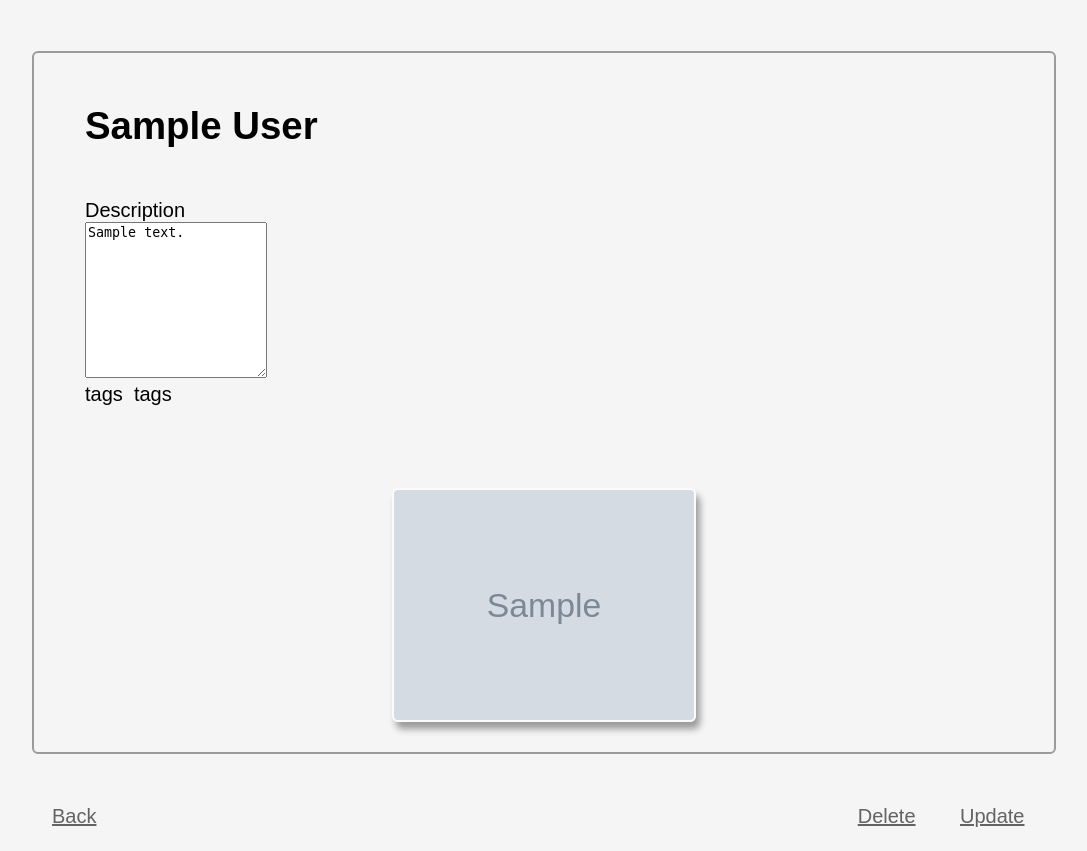
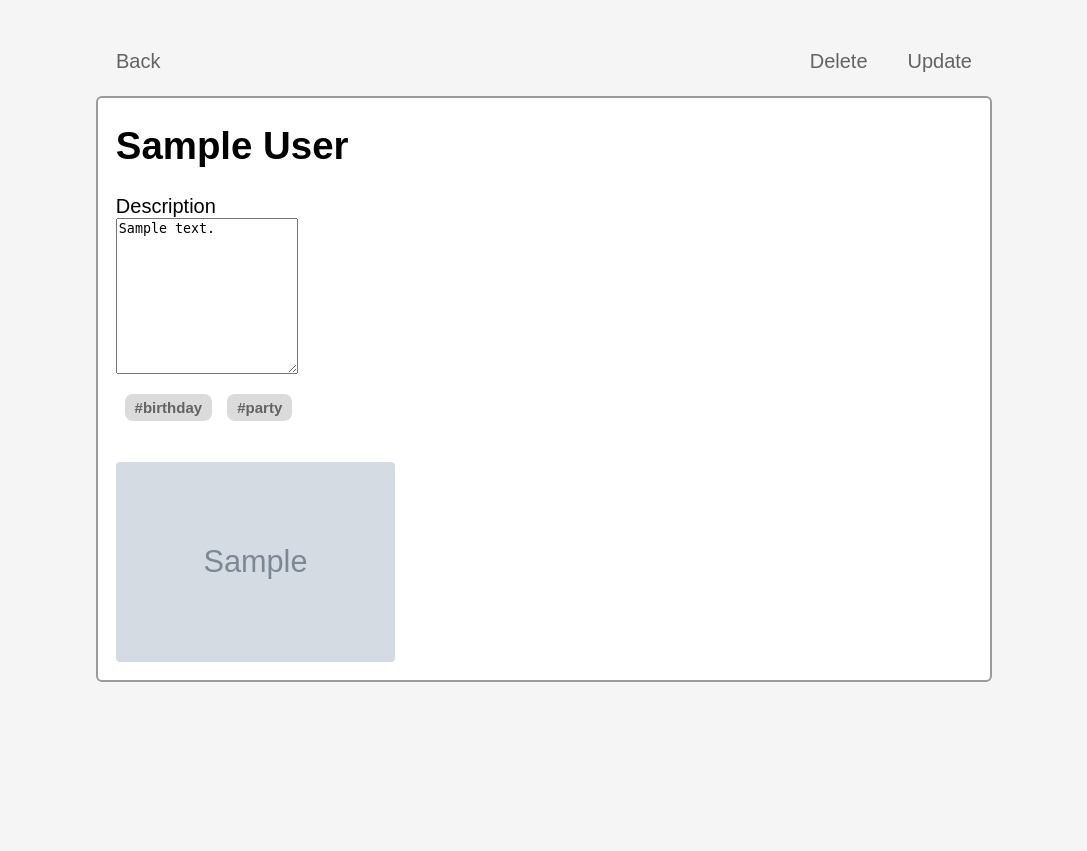
Before and after one commit to ArmanMokammel/Django-NoteApp, a Django app: a page that uses UserData/templates/view_note.html in a window 1280 px wide. Shown: the whole page, without its empty margins (96-1183 px from the left). After the commit the page ends 682 px from the top, so only its background shows below. Run offline with Django 4.2, Linux system fonts and the light colour scheme; a user stored in the database is signed in; tables that the repository leaves empty hold one stand-in row (values such as "Sample post"); grey boxes marked "Sample" are stand-in pictures; some libraries are stand-ins or nearby versions.

Commit message:
Updated interface and made responsive

```diff
--- a/UserData/templates/view_note.html
+++ b/UserData/templates/view_note.html
@@ -9,252 +9,183 @@
         body {
             font-family: Arial, sans-serif;
             background-color: #f5f5f5;
-            height: 100vh;
-            width: 80vw;
+            width: 70vw;
             padding: 0;
-            margin: 0 10%;
-        }
-        .box{
-            margin-top: 5%;
-            border: 3px solid rgb(155, 155, 155);
-            border-radius: 6px;
-        }
-        .note_title{
-            font-size: larger;
-            margin: 5% 5%;
-        }
-        .description{
-            font-size: 15px;
-            padding: 0% 5%;
-        }
-        .images{
-            margin-top: 5%;
-            display: flex;
-            flex-wrap: wrap;
-            padding: 0px 5%;
-            padding-bottom: 50px;
-        }
-        .images img{
-            width: 300px;
-            height: 200px;
-            border: 2px solid rgb(252, 250, 250);
-            border-radius: 6px;
-            box-shadow: 4px 7px 7px 0px rgb(155, 154, 154);
-            margin: 10px;
+            margin: 0 15%;
         }
         .buttons{
-            margin:5% 0%;
+            margin-top:5%;
+            display: flex;
+            flex-direction: row;
         }
         .back_button , .update_button , .delete_button{
+            text-decoration: none;
             border-radius: 6px;
             background: none;
-            padding: 10px 40px;
+            padding: 5px 20px;
             font-size: 20px;
-            margin: 10px;
             color: rgb(99, 99, 99);
             cursor: pointer;
             border: 0px solid white;
         }
         .back_button{
-            margin-left: -5px;
+            margin-right: auto;
         }
-        .delete_button{
-            margin-left: 62%;
+        .box{
+            margin-top: 2%;
+            margin-bottom: 5%;
+            border: 2px solid rgb(155, 155, 155);
+            border-radius: 6px;
+            background-color: white;
+        }
+        .note_title{
+            font-size: larger;
+            margin: 3% 0% 3% 2%;
+        }
+        .description{
+            font-size: 20px;
+            padding: 0% 2%;
+        }
+        .description_tags{
+            margin-top: 20px;
+            margin-left: 2%;
+        }
+        .tags{
+            text-decoration: none;
+            border-radius: 8px;
+            background: none;
+            background: rgb(219, 219, 219);
+            padding: 5px 10px;
+            font-size: 15px;
+            margin: 2px;
+            color: rgb(99, 99, 99);
+            cursor: pointer;
+            border: 0px solid white;
+            font-weight: bold;
+        }
+        .images{
+            margin-top: 5%;
+            display: grid;
+            grid-template-columns:1fr 1fr 1fr;
+            padding-bottom: 2%;
+            justify-content: center;
+            grid-gap: 10px;
+            margin-left: 2%;
+            margin-right: 2%;
+        }
+        .images img{
+            width: 100%;
+            height: 150px;
+            object-fit: cover;
+            border-radius: 4px;
+            margin: 0px;
         }
         .back_button:hover , .update_button:hover , .delete_button:hover{
             color: rgb(70, 70, 70);
             background-color: rgb(219, 219, 219);
+            transition: .5s
+        }
+        .tags:hover{
+            color: rgb(219, 219, 219);
+            background-color: #637792;
+            transition: .5s;
         }
         @media only screen and (max-width: 576px)  {
-            .box{
-                border: 2px solid rgb(155, 155, 155);
-            }
             .note_title{
                 font-size: 10px;
             }
             .description{
                 font-size: 15px;
             }
+            .images{
+                grid-template-columns:1fr 1fr;
+            }
             .images img{
-                width: 80px;
-                height: 75px;
-                border: 2px solid rgb(252, 250, 250);
-                border-radius: 6px;
-                box-shadow: 4px 7px 7px 0px rgb(155, 154, 154);
-                margin: 2px;
-            }
-            .images{
-                margin-bottom: 5%;
-                padding: 2% 2%;
-                justify-content:center;
+                height: 100px;
             }
             .back_button , .update_button , .delete_button{
-                border-radius: 6px;
-                background: none;
-                padding: 5px 20px;
+                padding: 5px 10px;
                 font-size: 15px;
-                color: rgb(99, 99, 99);
-                border: 0px solid white;
-                margin: 0px;
-            }
-            .buttons{
-                display: flex;
-                justify-content: space-around;
             }
         }
         @media (min-width: 576px) and (max-width: 769px)  {
-            .box{
-                border: 2px solid rgb(155, 155, 155);
-            }
-            .note_title{
-                font-size: 10px;
-            }
-            .description{
-                font-size: 20px;
-            }
-            .images img{
-                width: 150px;
-                height: 115px;
-                border: 2px solid rgb(252, 250, 250);
-                border-radius: 6px;
-                box-shadow: 4px 7px 7px 0px rgb(155, 154, 154);
-                margin: 7px;
-
-            }
-            .images{
-                margin-bottom: 0%;
-                padding: 2% 2%;
-                justify-content:center ;
-            }
             .back_button , .update_button , .delete_button{
-                border-radius: 6px;
-                background: none;
-                padding: 5px 20px;
+                padding: 5px 10px;
                 font-size: 15px;
-                color: rgb(99, 99, 99);
-                border: 0px solid white;
-                margin: 0px;
-            }
-            .delete_button{
-                margin-left: 55%;
             }
         }
         @media (min-width: 769px) and (max-width: 1025px)  {
+            .back_button , .update_button , .delete_button{
+                padding: 5px 20px;
+                font-size: 20px
+            }
+            .tags{
+                margin-left: 1%;
+            }
+        }
+        @media (min-width: 1025px) and (max-width: 1500px)  {
+            .images img{
+                height: 200px;
+            }
+            .back_button , .update_button , .delete_button{
+                padding: 5px 20px;
+                font-size: 20px;
+            }
+            .tags{
+                margin-left: 1%;
+            }
+        }
+        @media (min-width: 1500px) and (max-width: 3000px)  {
             .box{
-                border: 2px solid rgb(155, 155, 155);
+                border: 3px solid rgb(155, 155, 155);
             }
             .description{
-                font-size: 15px;
+                font-size: 40px;
+                margin-bottom: 2%;
             }
             .images img{
-                width: 200px;
-                height: 150px;
-                border: 2px solid rgb(252, 250, 250);
-                border-radius: 6px;
-                box-shadow: 4px 7px 7px 0px rgb(155, 154, 154);
-                margin: 10px;
-
+                height: 300px;
+            }
+            .back_button , .update_button , .delete_button{
+                padding: 5px 20px;
+                font-size: 25px;
             }
             .images{
-                margin-bottom: 0%;
-                padding: 2% 2%;
-                justify-content:center ;
+                margin-left: 1%;
+                margin-right: 1%;
             }
             .back_button , .update_button , .delete_button{
-                border-radius: 6px;
-                background: none;
-                padding: 5px 20px;
-                font-size: 15px;
-                color: rgb(99, 99, 99);
-                border: 0px solid white;
-                margin: 0px;
+                font-size: 40px;
             }
-            .delete_button{
-                margin-left: 65%;
+            .note_title{
+                font-size: 30px;
+            }
+            .tags{
+                font-size: 30px;
             }
         }
-        @media (min-width: 1025px) and (max-width: 2560px)  {
-            .box{
-                border: 2px solid rgb(155, 155, 155);
-            }
-            .description{
-                font-size: 20px;
-            }
-            .images img{
-                width: 300px;
-                height: 230px;
-                border: 2px solid rgb(252, 250, 250);
-                border-radius: 6px;
-                box-shadow: 4px 7px 7px 0px rgb(155, 154, 154);
-                margin: 10px;
-            }
-            .images{
-                margin-bottom: 0%;
-                padding: 2% 2%;
-                justify-content:center ;
-            }
-            .back_button , .update_button , .delete_button{
-                border-radius: 6px;
-                background: none;
-                padding: 5px 20px;
-                font-size: 20px;
-                color: rgb(99, 99, 99);
-                border: 0px solid white;
-                margin: 0px;
-            }
-            .delete_button{
-                margin-left: 70%;
-            }
-        }
-        @media (min-width: 1025px) and (max-width: 2559px)  {
-            .box{
-                border: 2px solid rgb(155, 155, 155);
-            }
-            .description{
-                font-size: 20px;
-            }
-            .images img{
-                width: 300px;
-                height: 230px;
-                border: 2px solid rgb(252, 250, 250);
-                border-radius: 6px;
-                box-shadow: 4px 7px 7px 0px rgb(155, 154, 154);
-                margin: 10px;
-            }
-            .images{
-                margin-bottom: 0%;
-                padding: 2% 2%;
-                justify-content:center ;
-            }
-            .back_button , .update_button , .delete_button{
-                border-radius: 6px;
-                background: none;
-                padding: 5px 20px;
-                font-size: 20px;
-                color: rgb(99, 99, 99);
-                border: 0px solid white;
-                margin: 0px;
-            }
-            .delete_button{
-                margin-left: 70%;
-            }
-        }
-    </style>
+        </style>
     <title>View Note</title>
 </head>
 <body>
+    <div class="buttons">
+        <a href="{% url 'UserData:notes_home' usernameee %}" class="back_button" name="back">Back</a>
+        <a href="{% url 'UserData:delete_note' usernameee user_note.pk %}" class="delete_button" name="delete_note">Delete</a>
+        <a href="{% url 'UserData:update_note' usernameee user_note.pk %}" class="update_button" name="update_note">Update</a>
+    </div>
     <div class="box">
-    <div class="note_title">
-        <h1>{{user_note.title}}</h1>
-    </div>
+        <div class="note_title">
+            <h1>{{user_note.title}}</h1>
+        </div>
         <div class="description">
             <label for="note-description" class="col-sm-2 form-control-label">Description</label>
             <div class="col-sm-10">
                 <textarea name="note_description" id="note-description" rows="10">{{ user_note.description }}</textarea>
             </div>
         </div>
-        <div class="description tags">
-            <span>tags</span>&nbsp;&nbsp;<span>tags</span>&nbsp;&nbsp;
+        <div class="description_tags">
+            <a href="" class="tags">#birthday</a>
+            <a href="" class="tags">#party</a>
         </div>
         <div class="images">
             {% for image in user_images %}
@@ -262,11 +193,6 @@
             {% endfor %}
         </div>
     </div>
-        <div class="buttons">
-            <a href="{% url 'UserData:notes_home' usernameee %}" class="back_button" name="back">Back</a>
-            <a href="{% url 'UserData:delete_note' usernameee user_note.pk %}" class="delete_button" name="delete_note">Delete</a>
-            <a href="{% url 'UserData:update_note' usernameee user_note.pk %}" class="update_button" name="update_note">Update</a>
-        </div>
     <script>
     // Initialize CKEditor with read-only configuration for note description
     CKEDITOR.replace('note_description', {
```
